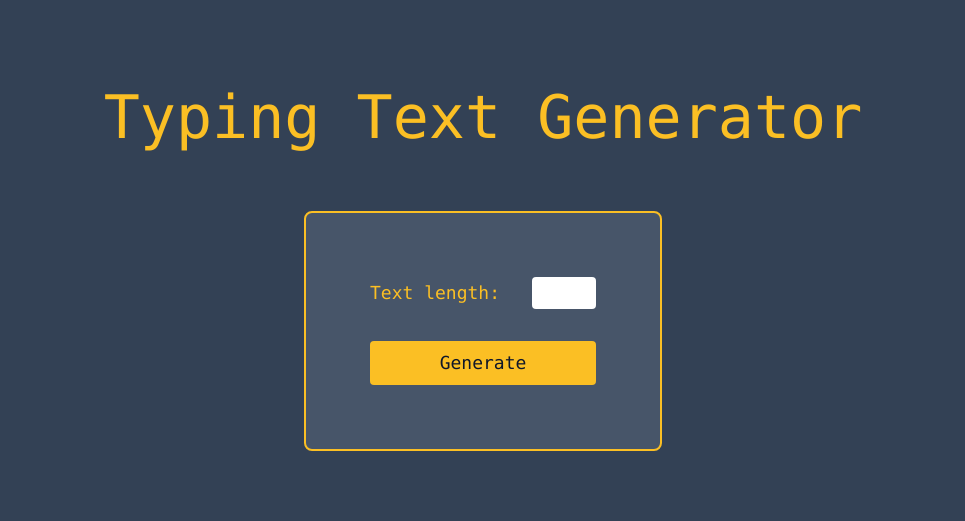
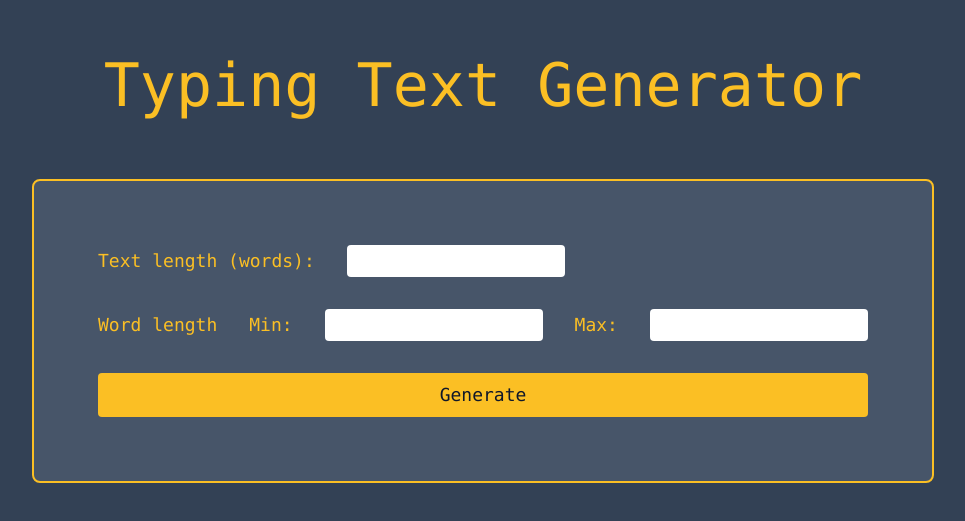
Before and after one commit to martindzida/typing-text-generator, a React (Vite) app: page / in a window 1280 px wide. Shown: the part 163-684 px from the top of the page, without its empty margins (157-1122 px from the left). Built offline with nearby package versions, Linux system fonts and the light colour scheme.

Commit message:
form inputs

```diff
--- a/src/components/SettingsForm.tsx
+++ b/src/components/SettingsForm.tsx
@@ -2,9 +2,11 @@ import { useForm } from 'react-hook-form'
 
 interface FormValues {
   textLength: number
+  minWordLength: number
+  maxWordLength: number
 }
 
-const SettingsForm = () => {
+const SettingsFrom = () => {
   const {
     register,
     handleSubmit,
@@ -21,12 +23,31 @@ const SettingsForm = () => {
     >
       <div className='flex items-center gap-8'>
         <label htmlFor='textLength' className='text-amber-400 text-lg'>
-          Text length:
+          Text length (words):
         </label>
         <input
           type='text'
           {...register('textLength', { min: 1, max: 100 })}
-          className='w-16 rounded p-1 focus:outline-none'
+          className='rounded p-1 focus:outline-none'
+        />
+      </div>
+      <div className='flex items-center gap-8'>
+        <label className='text-amber-400 text-lg'>Word length</label>
+        <label htmlFor='minWordLength' className='text-amber-400 text-lg'>
+          Min:
+        </label>
+        <input
+          type='text'
+          {...register('minWordLength', { min: 2, max: 100 })}
+          className='rounded p-1 focus:outline-none'
+        />
+        <label htmlFor='maxWordLength' className='text-amber-400 text-lg'>
+          Max:
+        </label>
+        <input
+          type='text'
+          {...register('maxWordLength', { min: 2, max: 100 })}
+          className='rounded p-1 focus:outline-none'
         />
       </div>
 
@@ -39,4 +60,4 @@ const SettingsForm = () => {
   )
 }
 
-export default SettingsForm
+export default SettingsFrom
```
